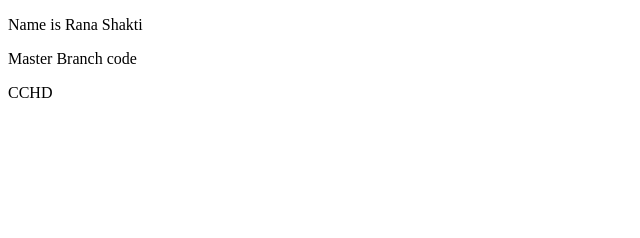
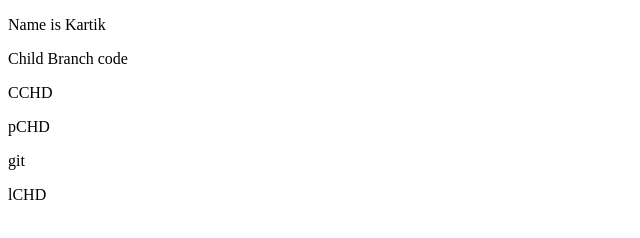
Before and after one commit to ShaktiKushwahaRana/devOrg, a plain HTML site: page final.html in a window 1280 px wide. Shown: the whole page, without its empty margins (0-640 px from the left). Drawn offline with Linux system fonts and the light colour scheme.

Commit message:
sandbox updated succesfully

```diff
--- a/final.html
+++ b/final.html
@@ -7,9 +7,12 @@
     <title>Document</title>
 </head>
 <body>
-    <p>Name is Rana Shakti</p>
-    <p>Master Branch code</p>
+    <p>Name is Kartik</p>
+    <p>Child Branch code</p>
     <p>CCHD</p>
+    <p>pCHD</p>git
+    <p>lCHD</p>
+
 
 </body>
 </html>
```
